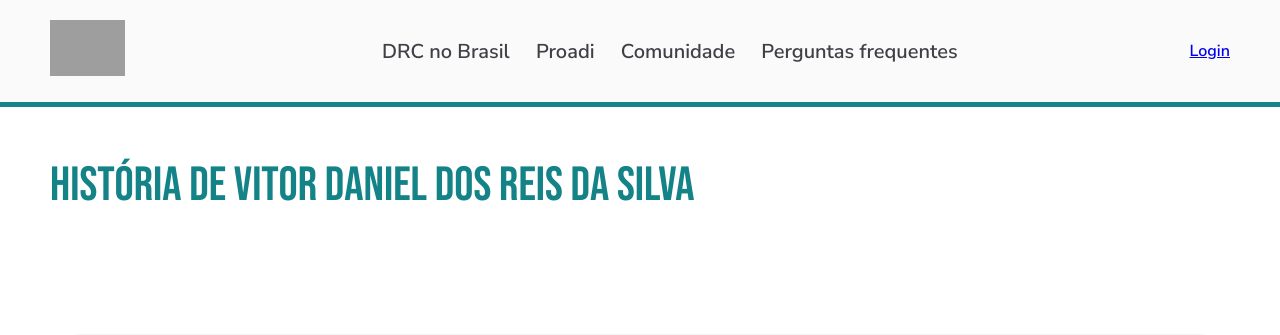
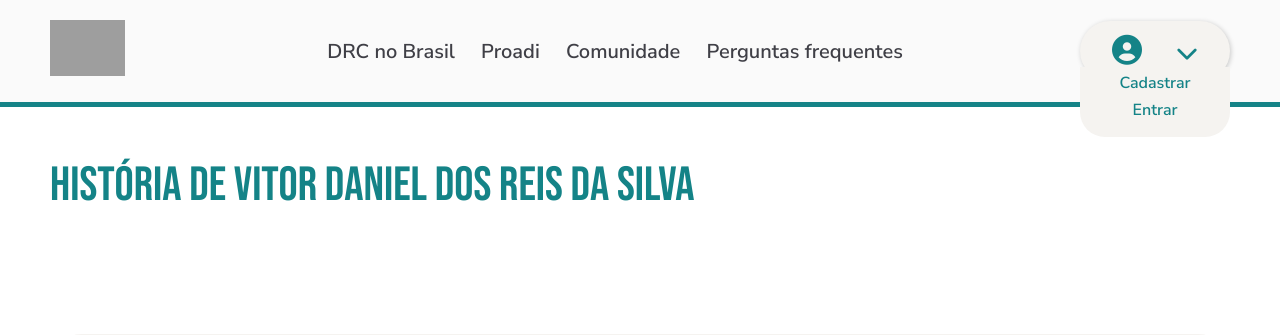
Before and after one commit to Sync-FATEC/API-NEFRO, a Flask app: page /historia in a window 1280 px wide. Shown: the top 335 px of the page. Run offline with Flask 3, Linux system fonts and the light colour scheme; some libraries are stand-ins or nearby versions; grey boxes are pictures that could not be loaded.

Commit message:
estilizando botão de login

```diff
--- a/src/static/css/style.css
+++ b/src/static/css/style.css
@@ -188,10 +188,49 @@ header {
 
 }
 
+/* Explicar e mostrar onde está essa clase. */
 .header-divider {
     background-color: #158387;
     height: 4px;
     width: 100%;
+}
+
+
+.profile button{
+    border: none;
+    background-color: var(--cor-fundo);
+    width: 150px;
+    height: 60px;
+    border-radius: 50px;
+    cursor: pointer;
+    box-shadow: 1px 1px 5px rgba(0, 0, 0, 0.2);
+}
+
+.profile i {
+    color: var(--cor-fonte-titulo);
+    font-size: 22px;
+    margin: 0 15px;
+}
+
+.profile i:first-child {
+    font-size: 30px;
+}
+
+
+.login_box {
+    position: absolute;
+    display: flex;
+    flex-direction: column;
+    background-color: var(--cor-fundo);
+    width: 150px;
+    height: 70px;
+    border-radius: 0 0 25px 25px;
+}
+
+.login_box a {
+    color: var(--cor-fonte-titulo);
+    text-decoration: none;
+    margin-top: 5px;
 }
 
 /* Estilos para o footer */
--- a/src/templates/base.html
+++ b/src/templates/base.html
@@ -26,8 +26,15 @@
                 <li><a href="/perguntasFrequentes">Perguntas frequentes</a></li>
             </ul>
         </nav>
-        <div class="login">
-            <a href="/login">Login</a>
+        <div class="profile">
+            <button>
+                <i class="fa-solid fa-circle-user"></i>
+                <i class="arrow fa-solid fa-chevron-down"></i>
+                <div class="login_box">
+                    <a href="/cadastro">Cadastrar</a>
+                    <a href="/login">Entrar</a>
+                </div>
+            </button>
         </div>
     </header>
 
@@ -61,7 +68,6 @@
                 <img src="../static/img/siga-nos.svg" alt="Logo à direita">
             </a>
         </div>
-        <div class="clearfix"></div>
     </footer>
 </body>
 </html>
```
Also changed, not shown: 1 other file.
